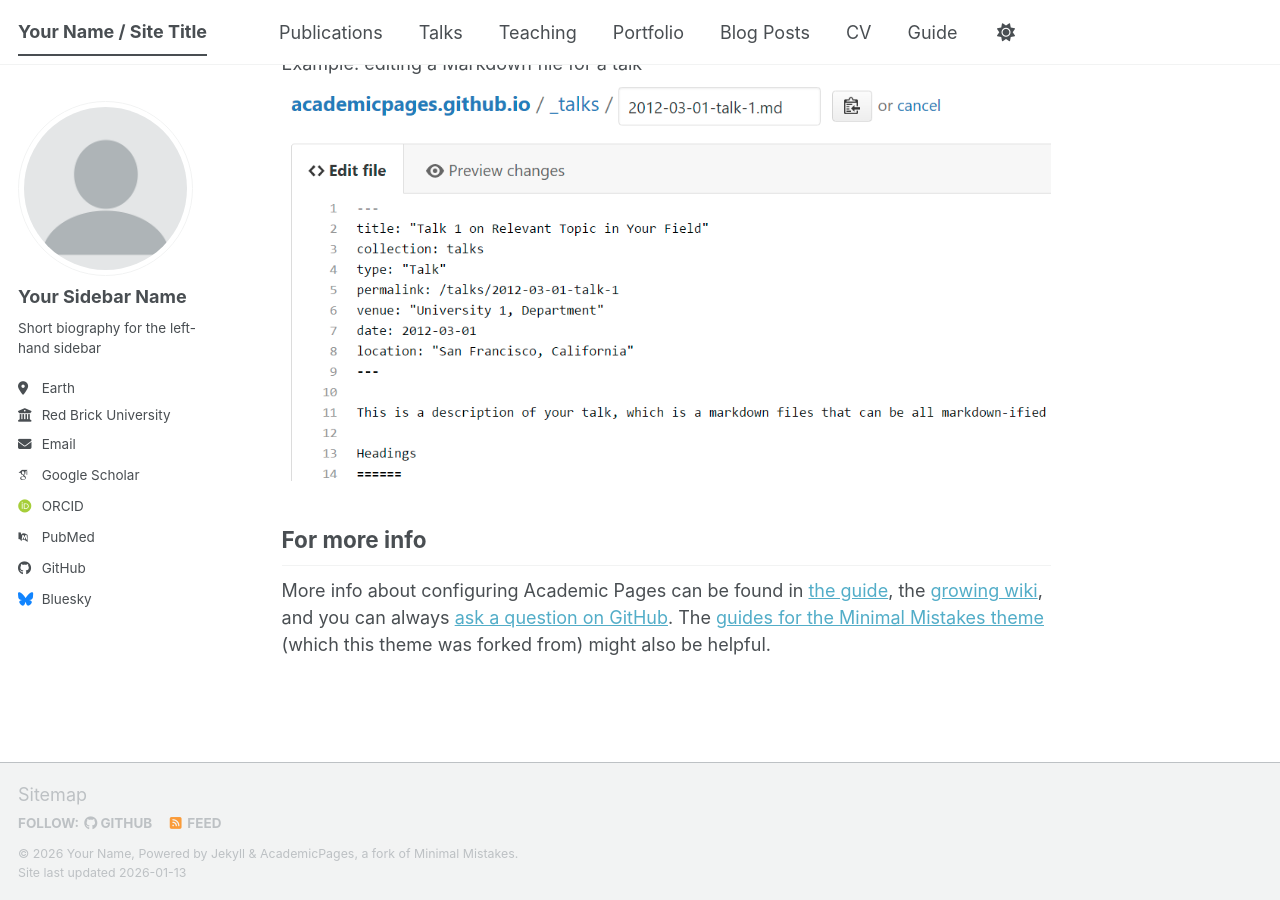
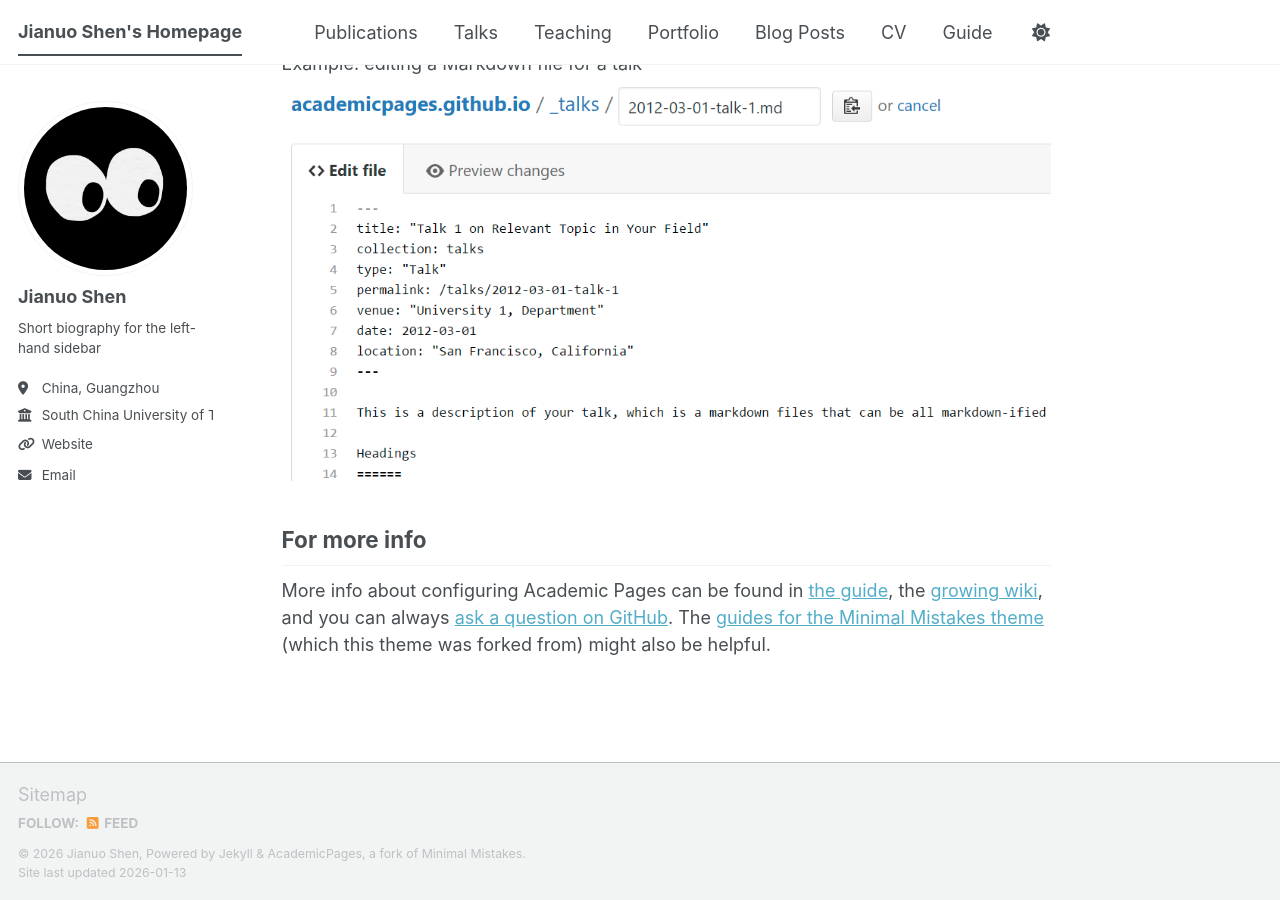
Before and after one commit to dinglhmds/dinglhmds.github.io, a Jekyll site: the page built from _pages/about.md, in a window 1280 px wide and 900 px high, scrolled down 2720 px. Built offline with Jekyll 4.4.1, drawn with Linux system fonts in a browser that asks for light colours; some web fonts are replaced; a script bundle is joined from its source files by our own code; library files that are not in the unit come from our copies.

```diff
--- a/_config.yml
+++ b/_config.yml
@@ -9,11 +9,11 @@
 # Basic Site Settings
 locale                   : "en-US"
 site_theme               : "default" # The available themes options are "default", "air", "sunrise", "mint", "dirt" and "contrast"
-title                    : "Your Name / Site Title"
+title                    : "Jianuo Shen's Homepage"
 title_separator          : "-"
-name                     : &name "Your Name"
-description              : &description "Your Name's academic portfolio"   # Update this with a general description of your site, this is the default if not overridden by a page
-url                      : https://academicpages.github.io # The base hostname & protocol for your site e.g. "https://[your GitHub username].github.io",
+name                     : &name "Jianuo Shen"
+description              : &description "B.S. student at South China University of Technology"   # Update this with a general description of your site, this is the default if not overridden by a page
+url                      : https://dinglhmds.github.io/ # The base hostname & protocol for your site e.g. "https://[your GitHub username].github.io",
                                                            # or if you already have some other page hosted on Github then use "https://[your GitHub username].github.io/[Your Repo Name]"
 baseurl                  : "" # the subpath of your site, e.g. "/blog"
 repository               : "academicpages/academicpages.github.io"
@@ -23,25 +23,25 @@ repository               : "academicpages/academicpages.github.io"
 #               Additional customization can be done by editing /_includes/author-profile.html
 author:
   # Biographic information
-  avatar           : "profile.png"
-  name             : "Your Sidebar Name"
+  avatar           : "profile_img.png"
+  name             : "Jianuo Shen"
   pronouns         : # example: "she/her"
   bio              : "Short biography for the left-hand sidebar"
-  location         : "Earth"
-  employer         : "Red Brick University"
-  uri              : # URL
-  email            : "none@example.org"
+  location         : "China, Guangzhou"
+  employer         : "South China University of Technology"
+  uri              : https://www.scut.edu.cn/new/ # URL
+  email            : "csjianuo.shen@mail.scut.edu.cn"
 
   # Academic websites
   academia         : # URL
   arxiv            : # URL - Update with the correct link to your profile
-  googlescholar    : "https://scholar.google.com/citations?user=PS_CX0AAAAAJ"
+  googlescholar    : # "https://scholar.google.com/citations?user=PS_CX0AAAAAJ"
   inspire-hep      : # URL
   impactstory      : # URL
-  orcid            : "https://orcid.org/yourorcidurl"
+  orcid            : # "https://orcid.org/yourorcidurl"
   semantic         : # URL
   ssrn             : # URL
-  pubmed           : "https://www.ncbi.nlm.nih.gov/pubmed/?term=john+snow"
+  pubmed           : # "https://www.ncbi.nlm.nih.gov/pubmed/?term=john+snow"
   researchgate     : # URL
   scopus           : # URL
   zotero           : # URL
@@ -51,13 +51,13 @@ author:
   bitbucket        : # Username - Update with your username on the site
   codepen          : # Username
   dribbble         : # Username
-  github           : "academicpages"
+  github           : # "academicpages"
   kaggle           : # Username
   stackoverflow    : # User number or user number and name (i.e., use "1" or "1/jeff-atwood")
 
   # Social media
   artstation       : # Username
-  bluesky          : "bsky.app" # Replace this with you Bluesky username
+  bluesky          : # "bsky.app" # Replace this with you Bluesky username
   facebook         : # Username
   flickr           : # Username
   foursquare       : # Username
```
Also changed, not shown: QWEN.md (added, +123 -0 lines), images/profile_img.png (added), 1 other file.
